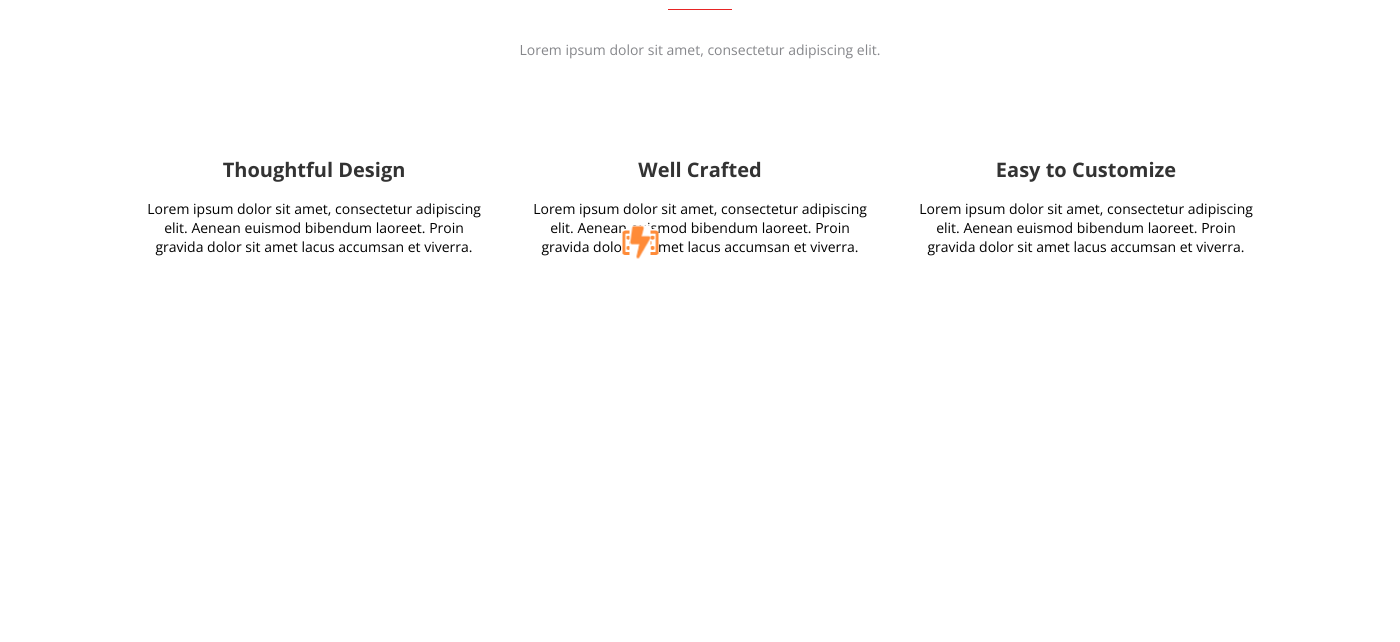
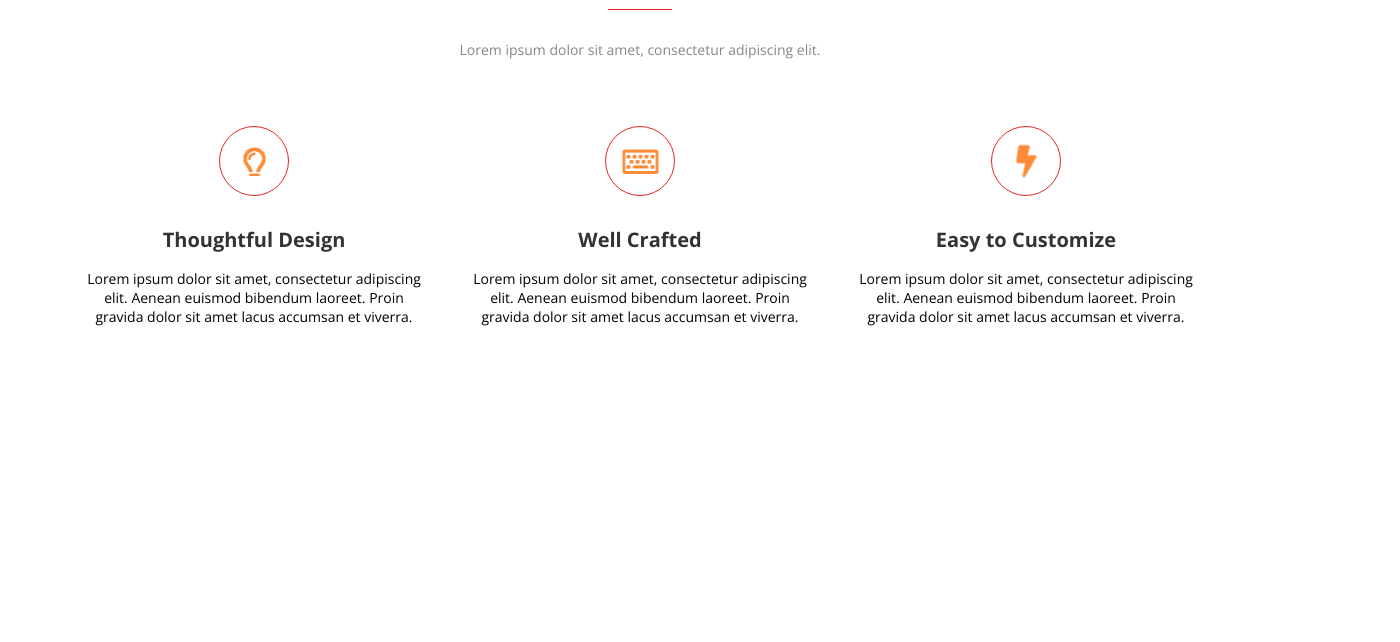
Before and after one commit to valkevich/lesson-2, a plain HTML site: page index.html in a window 1280 px wide. Shown: the part 158-800 px from the top of the page, 1400 px wide, since content can reach past the window. Drawn offline with nearby package versions, Linux system fonts and the light colour scheme.

Commit message:
Update style.css

```diff
--- a/style/style.css
+++ b/style/style.css
@@ -3,7 +3,7 @@ body{
 }
 
 .wrapper{
-    width: 1400px;
+    max-width: 1400px;
     margin: 0 auto;
     text-align: center;
 }
@@ -48,7 +48,7 @@ h2{
     margin-right: 32px;
 }
 
-.main-image{
+.main-item-image{
     width: 68px;
     height: 68px;
     border: 1px solid #E72424;
```
